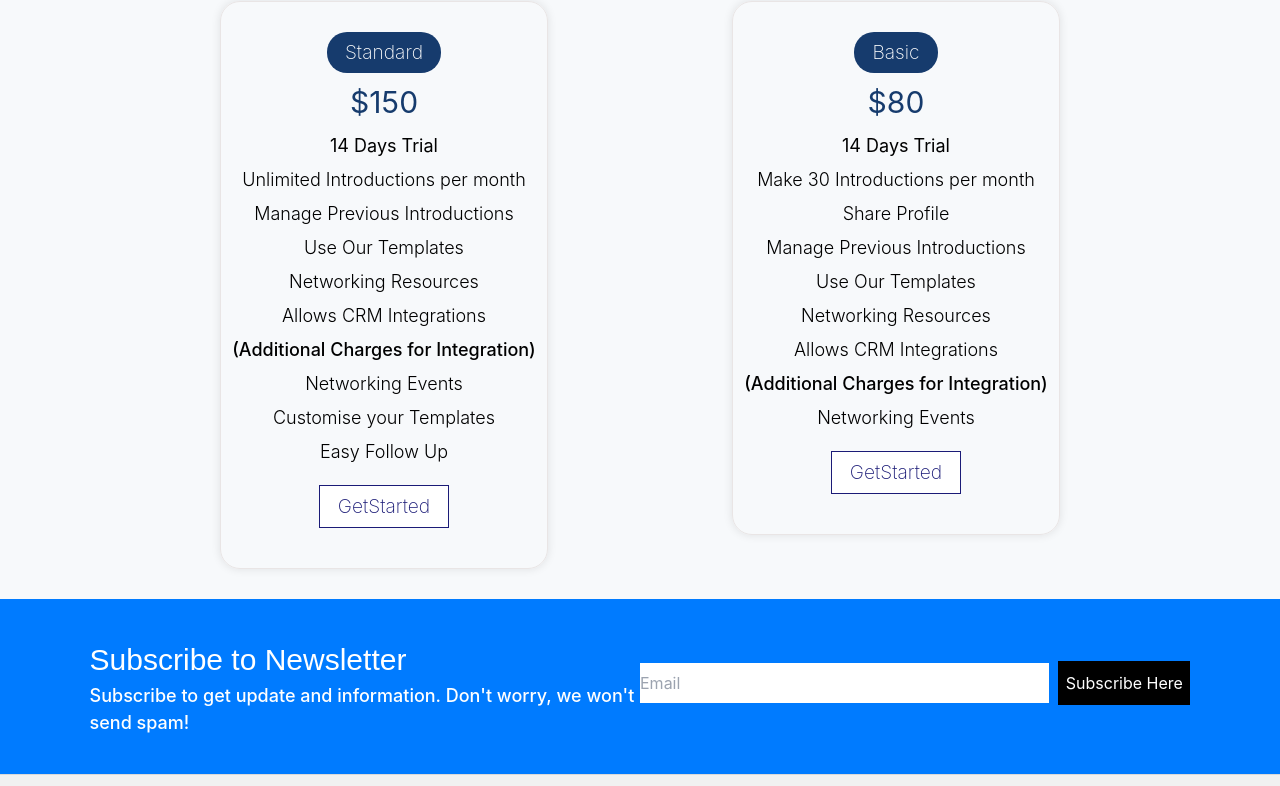
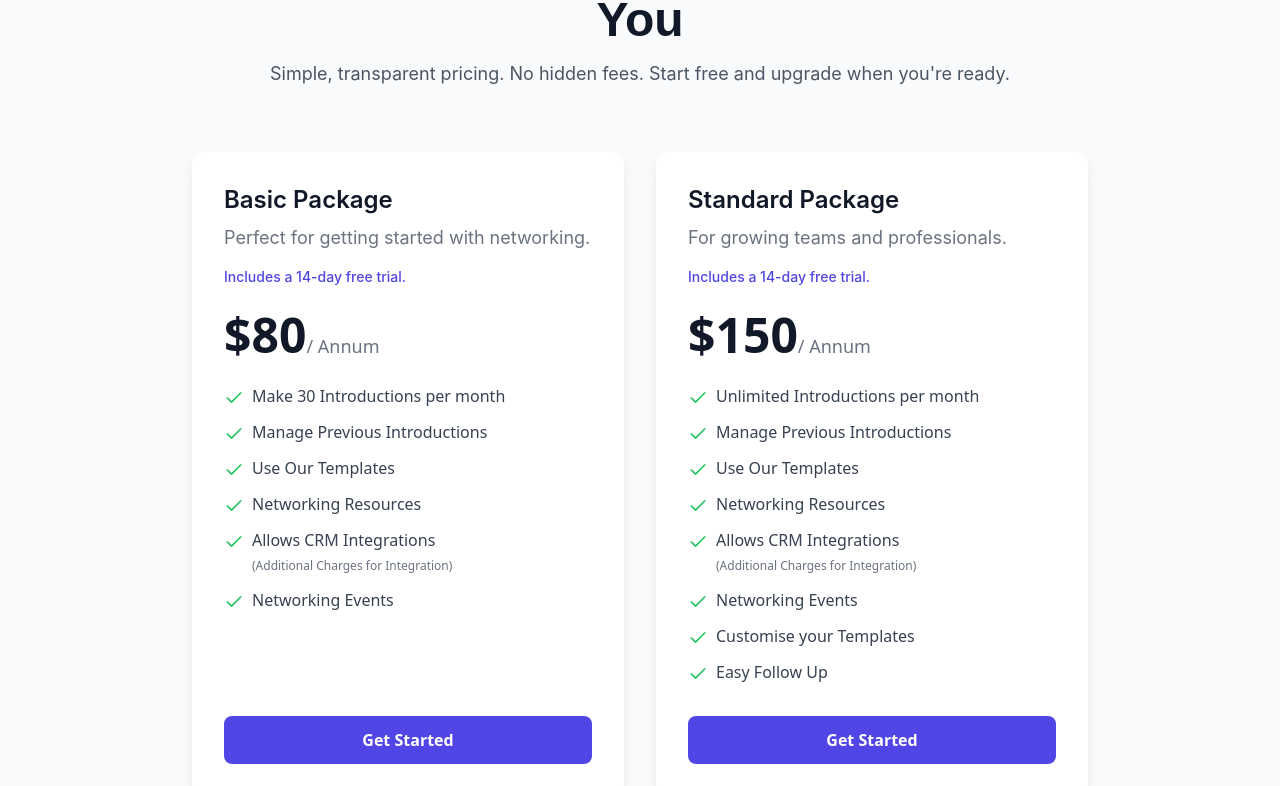
Before and after one commit to Prapul26/New-TRACS, a React (Create React App) app: page /pricing in a window 1280 px wide. Shown: the part 400-1186 px from the top of the page. Built offline with nearby package versions, Linux system fonts and the light colour scheme.

Commit message:
created payment page

```diff
--- a/src/Components/PRICING/Pricing.css
+++ b/src/Components/PRICING/Pricing.css
@@ -157,17 +157,29 @@ display: flex;
 }
 .searchdiv{
     width: 75%;
-
+    display: flex;
+    background-color: rgb(252, 249, 245);
+margin-left: 6px;
+border-top-left-radius: 6px;
+border-bottom-left-radius: 6px;
 }
 .searchdiv input{
     width: 99%;
+    padding-left: 10px;
+    margin-left: 9px;
+    border-left: 1px solid black;
     height: 100%;
 }
 .ppbutton{
     width: 24%;
+    margin-top:2px ;
+    border-top-right-radius: 6px !important;
+    height: 36px !important;
 }
 .ppbutton button{
     width: 100%;
+     border-top-right-radius: 6px !important;
+       border-bottom-right-radius: 6px !important;
     height: 110%;
     background-color: rgb(0, 0, 0);
     margin-top: -0%;
--- a/src/Components/PRICING/Pricing.js
+++ b/src/Components/PRICING/Pricing.js
@@ -1,113 +1,129 @@
-import React, { useState } from "react";
-import "./Pricing.css";
+   import React from 'react';
+import { Check } from 'lucide-react';
+import Header from '../Heaader/Header';
+import Navbar from '../Navbar/Navbar';
+import './Pricing.css'
+import Footer from '../Footer/Footer';
+import { IoMail } from 'react-icons/io5';
 
-import Navbar from "..//Navbar/Navbar";
-import Footer from "../Footer/Footer";
-import { RxCross2 } from "react-icons/rx";
-import { Free, Standard, Basic } from "../Data/PricingData";
-import { Link } from "react-router-dom";
-import Header from "../Heaader/Header";
-const Pricing = () => {
-  const [popup, setPopup] = useState(false);
+// --- Reusable Pricing Card Component ---
+// This component takes props to display a pricing plan
+const PricingCard = ({ plan }) => {
+  return (
+    <div className="bg-white rounded-xl shadow-lg p-8 relative flex flex-col">
+      <div className="flex-grow">
+        <h3 className="text-2xl font-semibold text-gray-900 mb-2">{plan.title}</h3>
+        <p className="text-gray-500 mb-4">{plan.description}</p>
+        <p className="text-sm font-medium text-indigo-600 mb-6">
+          Includes a 14-day free trial.
+        </p>
 
-  const popUp = () => {
-    setPopup(!popup);
-    console.log("Popup state:", popup);
-  };
+        <div className="mb-6">
+          <span className="text-5xl font-bold text-gray-900">${plan.price}</span>
+          <span className="text-lg text-gray-500">/ Annum</span>
+        </div>
 
-
-  return (
-    <div>
-      {popup && (
-        <div className="popup">
-          <div className="popmsg">
-            <h2>Are you sure want to start with this package ?</h2>
-            <RxCross2 onClick={popUp} />
-          </div>
-          <div className="paybutton">
-            <button onClick={popUp}>Close</button>
-            <Link to="/payment">
-              <button>Yes</button>
-            </Link>
-          </div>
-        </div>
+        <ul className="space-y-3 text-gray-700 mb-8">
+          {plan.features.map((feature, index) => (
+            <li key={index} className="flex items-start">
+              <Check className="w-5 h-5 text-green-500 mr-2 shrink-0 mt-1" />
+              <span>
+                {feature.name}
+                {feature.note && (
+                  <br />
                 )}
-      <div className="pricing-container">
-        <Header />
-        <Navbar />
-        <div className="ph1"style={{marginTop:"2px"}}>
-          <div className="p1h1">
-            <h1 style={{ fontSize: '35px' }}>Pricing</h1>
-          </div>
-        </div>
-        <div className="pricing-holder">
-          <div className="cal">
-            <h1 style={{fontSize:"30px",fontWeight:"600",margin:"20px"}}>Choose your Package</h1>
-            <div className="pridiv"></div>
-            <p style={{color:"#6b7280"}}>
-              Discover the perfect plan for your needs with our flexible and
-              affordable pricing packages. Whether you're an individual
-              professional, a small business, or a growing enterprise, we have
-              options tailored to suit you.
-            </p>
-          </div>
-          <div className="pricing-details2">
-           {/*{Free.map((item, index) => (
-              <div key={index} className="pd2">
-                <div className="pd2-button">   <button>Free</button></div>
-                <h2 style={{ color: "#163b6d" }}>${item.price}
-                </h2>
-                <p style={{ fontWeight: "400" }}> 1 Year Trial</p>
-                <ul>
-                  {item.details.map((detail, i) => (
-                    <li key={i}>
-                      <p style={{ fontWeight: detail.includes("Additional Charges for Integration") ? "500" : "300" }}>{detail}</p>
+                {feature.note && (
+                  <span className="text-xs text-gray-500">{feature.note}</span>
+                )}
+              </span>
             </li>
           ))}
         </ul>
-                <div className="getb">
-                  <Link to='/payment'><button>GetStarted</button></Link>
       </div>
-              </div>  ))}*/}
-              {Standard.map((item, index) => (
-              <div key={index} className="pd3">
-                <div className="pd2-button">  <button>Standard</button></div>
-                <h2 style={{ color: "#163b6d",fontSize:"30px",margin:"7px" }}>${item.price}</h2>
-                <p style={{ fontWeight: "400" }}>{item.days} Days Trial</p>
-                <ul>
-                  {item.details.map((detail, i) => (
-                    <li key={i}>
-                      <p style={{ fontWeight: detail.includes("Additional Charges for Integration") ? "500" : "300" }}>{detail}</p>
-                    </li>
-                  ))}
-                </ul>
-                <div className="getb">
-                  <Link to='/payment'><button >GetStarted</button></Link>
+
+      <a
+        href="#"
+        className="w-full text-center bg-indigo-600 text-white font-semibold py-3 px-6 rounded-lg hover:bg-indigo-700 transition duration-300"
+      >
+        Get Started
+      </a>
     </div>
+  );
+};
+
+// --- Page Header Component ---
+const PricingHeader = () => {
+  return (
+    <header className="text-center max-w-3xl mx-auto mb-12 md:mb-16">
+      <h1 className="text-4xl md:text-5xl font-bold text-gray-900 mb-4">
+        Choose the Plan That's Right for You
+      </h1>
+      <p className="text-lg text-gray-600">
+        Simple, transparent pricing. No hidden fees.
+        Start free and upgrade when you're ready.
+      </p>
+    </header>
+  );
+};
+
+// --- Main App Component ---
+// This holds the data for the plans and renders the page
+export default function App() {
+
+  // Data for the pricing plans
+  const plans = [
+    {
+      title: "Basic Package",
+      description: "Perfect for getting started with networking.",
+      price: 80,
+      features: [
+        { name: "Make 30 Introductions per month" },
+        { name: "Manage Previous Introductions" },
+        { name: "Use Our Templates" },
+        { name: "Networking Resources" },
+        {
+          name: "Allows CRM Integrations",
+          note: "(Additional Charges for Integration)"
+        },
+        { name: "Networking Events" },
+      ]
+    },
+    {
+      title: "Standard Package",
+      description: "For growing teams and professionals.",
+      price: 150,
+      features: [
+        { name: "Unlimited Introductions per month" },
+        { name: "Manage Previous Introductions" },
+        { name: "Use Our Templates" },
+        { name: "Networking Resources" },
+        {
+          name: "Allows CRM Integrations",
+          note: "(Additional Charges for Integration)"
+        },
+        { name: "Networking Events" },
+        { name: "Customise your Templates" },
+        { name: "Easy Follow Up" },
+      ]
+    }
+  ];
+
+  return (
+    <div className="font-sans bg-slate-50 min-h-screen">
+      <Header />
+      <Navbar />
+        <div className='ph1'style={{marginTop:"2px",marginBottom:"20px"}}><div className='p1h1'><h1 style={{fontSize:'35px'}}>Pricing</h1></div></div>
+      <div className="container mx-auto px-6 py-16 md:py-24">
+
+        <PricingHeader />
+
+        {/* Pricing Grid */}
+        <div className="grid grid-cols-1 lg:grid-cols-2 gap-8 max-w-4xl mx-auto">
+          <PricingCard plan={plans[0]} />
+          <PricingCard plan={plans[1]} />
         </div>
-            ))}
-            {Basic.map((item, index) => (
-              <div key={index} className="pd2">
-                <div className="pd2-button">   <button>Basic</button></div>
-                <h2 style={{ color: "#163b6d",fontSize:"30px",margin:"7px" }}>${item.price}
-                </h2>
-                <p style={{ fontWeight: "400" }}>{item.days} Days Trial</p>
-                <ul>
-                  {item.details.map((detail, i) => (
-                    <li key={i}>
-                      <p style={{ fontWeight: detail.includes("Additional Charges for Integration") ? "500" : "300" }}>{detail}</p>
-                    </li>
-                  ))}
-                </ul>
-                <div className="getb">
-                  <Link to='/payment'><button>GetStarted</button></Link>
-                </div>
-              </div>
-            ))}
 
       </div>
-
-        </div>{" "}
        <div className="pricingSearch">
           <div className="priceData">
             <h1 style={{fontSize:"30px"}}>Subscribe to Newsletter</h1>
@@ -118,17 +134,15 @@ const Pricing = () => {
           </div>
           <div className="priceSearch">
             <div className="searchdiv">
+              <div style={{marginTop:"7px",marginLeft:"8px"}}><IoMail size={24} color='#007bff'/></div>
               <input type="text" placeholder="Email" />
             </div>
             <div className="ppbutton">
-              <button style={{color:"white",marginTop:"-2px"}}>Subscribe Here</button>
+              <button style={{color:"#007bff",marginTop:"-2px",fontWeight:"800",background:"white"}}>Subscribe Here</button>
             </div>
           </div>
         </div>
       <Footer />
     </div>
-
-    </div>
   );
-};
-export default Pricing;
+}
```
Lines whose indentation alone changed are shown as unchanged.
